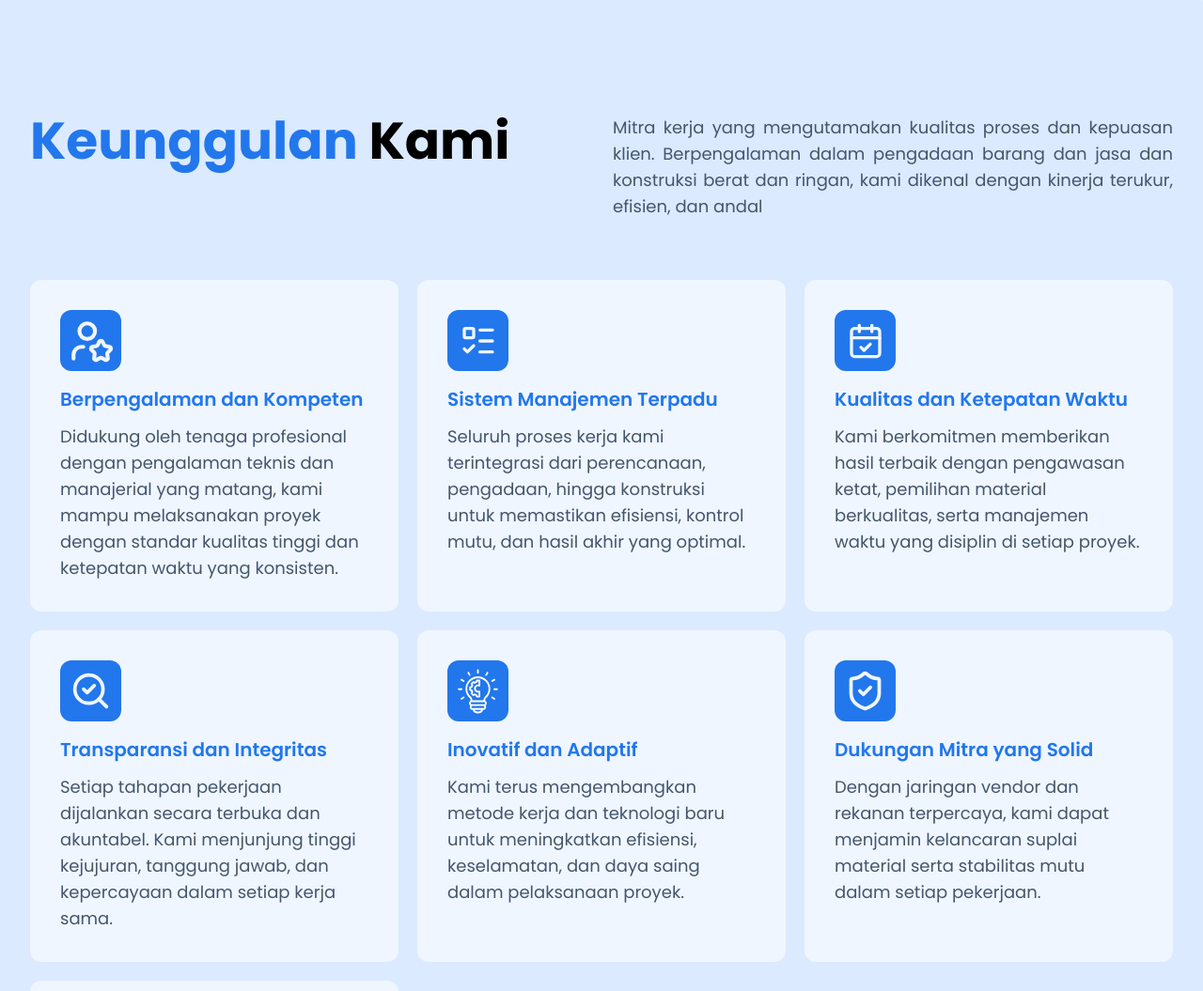
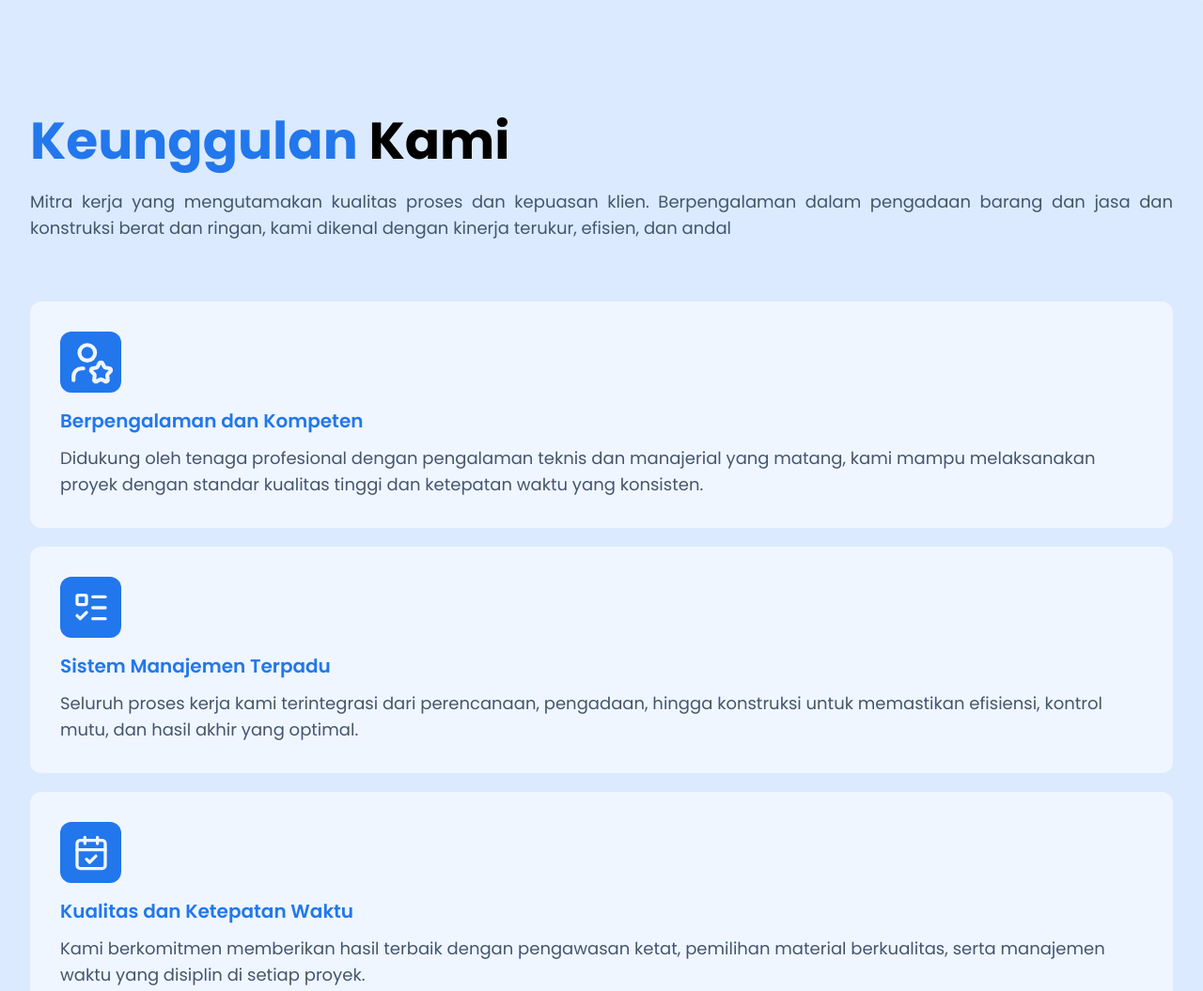
Before and after one commit to indodarpaardana/indo-darpa-ardana-website, a website: page index.html in a window 1280 px wide. Shown: the part 3826-4881 px from the top of the page at 94% size. Drawn offline with nearby package versions, Linux system fonts and the light colour scheme.

Commit message:
checkpoint

```diff
--- a/index.html
+++ b/index.html
@@ -551,10 +551,10 @@
     </section>
     <!-- end visi misi section -->
 
-    <!-- start visi misi section -->
+    <!-- start keunggulan section -->
     <section class="pt-26 sm:pt-36 sm:pb-36 pb-24 bg-blue-100  rounded-3xl">
         <div class="container w-full  max-w-340 mx-auto px-4 md:px-6 lg:px-8">
-            <div class="desc-visi grid grid-cols-1 lg:grid-cols-2 w-full text-start gap-4 sm:gap-6 mb-10 sm:mb-16">
+            <div class="desc-visi grid grid-cols-1 w-full text-start gap-4 sm:gap-6 mb-10 sm:mb-16">
 
                 <h1 class="text-3xl sm:text-4xl lg:text-5xl xl:text-[55px] font-bold " data-aos="fade-up"
                     data-aos-duration="1000">
@@ -567,7 +567,7 @@
                     konstruksi berat dan ringan, kami dikenal dengan kinerja terukur, efisien, dan andal</p>
             </div>
             <div class="desc-keunggulan w-full text-start">
-                <div class="w-full grid grid-cols-1 sm:grid-cols-2 xl:grid-cols-3 gap-5">
+                <div class="w-full grid grid-cols-1  gap-5">
                     <div class="keunggulan-box bg-blue-50 p-8 rounded-xl" data-aos="fade-up" data-aos-duration="1000"
                         data-aos-delay="150">
                         <div
@@ -718,7 +718,7 @@
 
         </div>
     </section>
-    <!-- end visi misi section -->
+    <!-- end keunggulan section -->
 
     <!-- start our client section -->
     <section class="pt-26 sm:pt-36 sm:pb-36 pb-24 bg-white  rounded-3xl" id="our_client">
@@ -871,7 +871,7 @@
 
     <!-- start fixed CTA -->
     <div
-        class="cta-fixed fixed bottom-8 right-4 rounded-full px-3 py-3 sm:px-4 sm:py-3 text-white  flex gap-x-3 items-center bg-blue-900 font-semibold">
+        class="cta-fixed fixed bottom-8 right-4 rounded-full px-3 py-3 sm:px-4 sm:py-3 text-white  flex gap-x-3 items-center bg-blue-900 font-semibold cursor-pointer" onclick="redirectToWhatsapp()">
         <svg xmlns="http://www.w3.org/2000/svg" class="fill-white" width="25" height="25" viewBox="0 0 737.509 740.824"
             id="whatsapp">
             <path fill-rule="evenodd"
```
